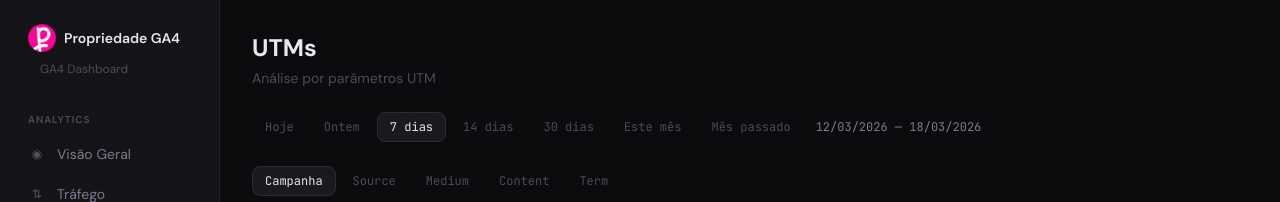
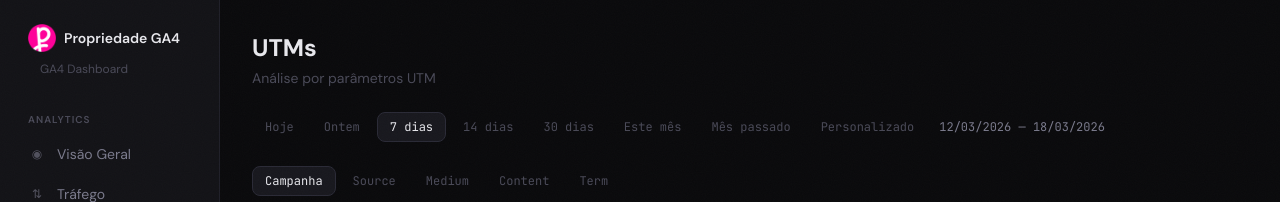
Before and after one commit to lucasmozzatto/analytics-petbee, a React (Vite) app: page /utms in a window 1280 px wide. Shown: the top 202 px of the page. Built offline with nearby package versions, Linux system fonts and the light colour scheme; no server answers.

Commit message:
Add custom date range picker to all pages
New "Personalizado" option in TimeWindowPicker shows two date inputs
and an "Aplicar" button. Works across all 7 pages. Pre-fills with
current date range when switching to custom mode.

Co-Authored-By: Claude Opus 4.6 <noreply@anthropic.com>

```diff
--- a/src/components/TimeWindowPicker.tsx
+++ b/src/components/TimeWindowPicker.tsx
@@ -1,3 +1,4 @@
+import { useState } from 'react';
 import { formatDateBR } from '../lib/format';
 
 interface TimeWindowOption {
@@ -13,6 +14,7 @@ const OPTIONS: TimeWindowOption[] = [
   { label: '30 dias', value: '30d' },
   { label: 'Este mês', value: 'this_month' },
   { label: 'Mês passado', value: 'last_month' },
+  { label: 'Personalizado', value: 'custom' },
 ];
 
 interface TimeWindowPickerProps {
@@ -20,16 +22,53 @@ interface TimeWindowPickerProps {
   onChange: (value: string) => void;
   startDate?: string;
   endDate?: string;
+  customStart?: string;
+  customEnd?: string;
+  onCustomRange?: (start: string, end: string) => void;
 }
 
-export default function TimeWindowPicker({ value, onChange, startDate, endDate }: TimeWindowPickerProps) {
+export default function TimeWindowPicker({
+  value,
+  onChange,
+  startDate,
+  endDate,
+  customStart,
+  customEnd,
+  onCustomRange,
+}: TimeWindowPickerProps) {
+  const [localStart, setLocalStart] = useState(customStart || '');
+  const [localEnd, setLocalEnd] = useState(customEnd || '');
+
+  const handleCustomClick = () => {
+    if (value === 'custom') return;
+    // Pre-fill with current range when switching to custom
+    setLocalStart(startDate || '');
+    setLocalEnd(endDate || '');
+    onChange('custom');
+  };
+
+  const handleApply = () => {
+    if (localStart && localEnd && onCustomRange) {
+      onCustomRange(localStart, localEnd);
+    }
+  };
+
+  const inputStyle = {
+    backgroundColor: 'var(--surface-alt)',
+    border: '1px solid var(--border)',
+    color: 'var(--text)',
+    fontFamily: 'var(--mono)',
+    fontSize: '12px',
+  };
+
   return (
+    <div className="flex flex-col gap-2">
       <div className="flex items-center gap-3 flex-wrap">
         <div className="flex gap-1 flex-wrap">
           {OPTIONS.map((opt) => (
             <button
               key={opt.value}
-            onClick={() => onChange(opt.value)}
+              onClick={() => opt.value === 'custom' ? handleCustomClick() : onChange(opt.value)}
               className="px-3 py-1.5 rounded-lg text-xs transition-colors cursor-pointer"
               style={{
                 fontFamily: 'var(--mono)',
@@ -43,6 +82,49 @@ export default function TimeWindowPicker({ value, onChange, startDate, endDate }
             </button>
           ))}
         </div>
+        {startDate && endDate && value !== 'custom' && (
+          <span
+            className="text-xs"
+            style={{ fontFamily: 'var(--mono)', color: 'var(--text-dim)' }}
+          >
+            {formatDateBR(startDate)} — {formatDateBR(endDate)}
+          </span>
+        )}
+      </div>
+
+      {/* Custom date range inputs */}
+      {value === 'custom' && (
+        <div className="flex items-center gap-2 flex-wrap">
+          <input
+            type="date"
+            value={localStart}
+            onChange={(e) => setLocalStart(e.target.value)}
+            className="px-3 py-1.5 rounded-lg text-xs"
+            style={inputStyle}
+          />
+          <span className="text-xs" style={{ color: 'var(--text-muted)' }}>até</span>
+          <input
+            type="date"
+            value={localEnd}
+            onChange={(e) => setLocalEnd(e.target.value)}
+            className="px-3 py-1.5 rounded-lg text-xs"
+            style={inputStyle}
+          />
+          <button
+            onClick={handleApply}
+            disabled={!localStart || !localEnd}
+            className="px-3 py-1.5 rounded-lg text-xs transition-colors cursor-pointer"
+            style={{
+              fontFamily: 'var(--mono)',
+              fontSize: '12px',
+              backgroundColor: localStart && localEnd ? 'var(--accent-dim)' : 'transparent',
+              border: '1px solid var(--accent)',
+              color: 'var(--accent)',
+              opacity: localStart && localEnd ? 1 : 0.4,
+            }}
+          >
+            Aplicar
+          </button>
           {startDate && endDate && (
             <span
               className="text-xs"
@@ -52,5 +134,7 @@ export default function TimeWindowPicker({ value, onChange, startDate, endDate }
             </span>
           )}
         </div>
+      )}
+    </div>
   );
 }
--- a/src/hooks/useGA4Data.ts
+++ b/src/hooks/useGA4Data.ts
@@ -80,8 +80,8 @@ export const TIME_WINDOWS: TimeWindow[] = [
   { label: '7 dias', value: '7d' },
   { label: '14 dias', value: '14d' },
   { label: '30 dias', value: '30d' },
-  { label: 'Este m\u00eas', value: 'this_month' },
-  { label: 'M\u00eas passado', value: 'last_month' },
+  { label: 'Este mês', value: 'this_month' },
+  { label: 'Mês passado', value: 'last_month' },
 ];
 
 interface UseTimeWindowResult {
@@ -89,8 +89,11 @@ interface UseTimeWindowResult {
   startDate: string;
   endDate: string;
   compare: boolean;
+  customStart: string;
+  customEnd: string;
   setWindow: (value: string) => void;
   setCompare: (value: boolean) => void;
+  setCustomRange: (start: string, end: string) => void;
 }
 
 /**
@@ -100,12 +103,18 @@ interface UseTimeWindowResult {
 export function useTimeWindow(defaultWindow = '7d'): UseTimeWindowResult {
   const [window, setWindow] = useState(defaultWindow);
   const [compare, setCompare] = useState(false);
+  const [customStart, setCustomStart] = useState('');
+  const [customEnd, setCustomEnd] = useState('');
 
   const { startDate, endDate } = useMemo(() => {
     const nowUTC = new Date();
     const now = toZonedTime(nowUTC, TZ);
     const today = startOfDay(now);
     const yesterday = subDays(today, 1);
+
+    if (window === 'custom' && customStart && customEnd) {
+      return { startDate: customStart, endDate: customEnd };
+    }
 
     let start: Date;
     let end: Date;
@@ -157,14 +166,23 @@ export function useTimeWindow(defaultWindow = '7d'): UseTimeWindowResult {
       startDate: format(start, 'yyyy-MM-dd'),
       endDate: format(end, 'yyyy-MM-dd'),
     };
-  }, [window]);
+  }, [window, customStart, customEnd]);
+
+  const setCustomRange = useCallback((start: string, end: string) => {
+    setCustomStart(start);
+    setCustomEnd(end);
+    setWindow('custom');
+  }, []);
 
   return {
     window,
     startDate,
     endDate,
     compare,
+    customStart,
+    customEnd,
     setWindow,
     setCompare,
+    setCustomRange,
   };
 }
--- a/src/pages/Funil.tsx
+++ b/src/pages/Funil.tsx
@@ -14,7 +14,7 @@ const DOMAIN_TABS = [
 ] as const;
 
 export default function Funil() {
-  const { window, setWindow, startDate, endDate, compare, setCompare } = useTimeWindow();
+  const { window, setWindow, startDate, endDate, compare, setCompare, customStart, customEnd, setCustomRange } = useTimeWindow();
   const [data, setData] = useState<FunnelData | null>(null);
   const [selectedDomain, setSelectedDomain] = useState<string>('');
   const [pages, setPages] = useState<string[]>([]);
@@ -69,7 +69,7 @@ export default function Funil() {
       </div>
 
       <div className="flex items-center gap-4 flex-wrap">
-        <TimeWindowPicker value={window} onChange={setWindow} startDate={startDate} endDate={endDate} />
+        <TimeWindowPicker value={window} onChange={setWindow} startDate={startDate} endDate={endDate} customStart={customStart} customEnd={customEnd} onCustomRange={setCustomRange} />
         <CompareToggle enabled={compare} onChange={setCompare} />
       </div>
 
--- a/src/pages/Insights.tsx
+++ b/src/pages/Insights.tsx
@@ -7,7 +7,7 @@ import { formatDateBR } from '../lib/format';
 import TimeWindowPicker from '../components/TimeWindowPicker';
 
 export default function Insights() {
-  const { window, setWindow, startDate, endDate } = useTimeWindow();
+  const { window, setWindow, startDate, endDate, customStart, customEnd, setCustomRange } = useTimeWindow();
   const [analysis, setAnalysis] = useState<InsightFull | null>(null);
   const [history, setHistory] = useState<InsightSummary[]>([]);
   const [loading, setLoading] = useState(false);
@@ -57,7 +57,7 @@ export default function Insights() {
         <p className="text-sm" style={{ color: 'var(--text-muted)' }}>Análise automatizada com inteligência artificial</p>
       </div>
 
-      <TimeWindowPicker value={window} onChange={setWindow} startDate={startDate} endDate={endDate} />
+      <TimeWindowPicker value={window} onChange={setWindow} startDate={startDate} endDate={endDate} customStart={customStart} customEnd={customEnd} onCustomRange={setCustomRange} />
 
       {/* Config section */}
       <div
--- a/src/pages/Onboarding.tsx
+++ b/src/pages/Onboarding.tsx
@@ -10,7 +10,7 @@ import { formatNumber, formatPercent } from '../lib/format';
 import { getStepConfig, getStepLabel, PHASE_DISPLAY } from '../lib/onboarding-config';
 
 export default function Onboarding() {
-  const { window, setWindow, startDate, endDate, compare, setCompare } = useTimeWindow();
+  const { window, setWindow, startDate, endDate, compare, setCompare, customStart, customEnd, setCustomRange } = useTimeWindow();
   const [data, setData] = useState<OnboardingFunnelData | null>(null);
   const [loading, setLoading] = useState(true);
 
@@ -105,7 +105,7 @@ export default function Onboarding() {
       </div>
 
       <div className="flex items-center gap-4 flex-wrap">
-        <TimeWindowPicker value={window} onChange={setWindow} startDate={startDate} endDate={endDate} />
+        <TimeWindowPicker value={window} onChange={setWindow} startDate={startDate} endDate={endDate} customStart={customStart} customEnd={customEnd} onCustomRange={setCustomRange} />
         <CompareToggle enabled={compare} onChange={setCompare} />
       </div>
 
--- a/src/pages/Paginas.tsx
+++ b/src/pages/Paginas.tsx
@@ -6,7 +6,7 @@ import TimeWindowPicker from '../components/TimeWindowPicker';
 import PageTable from '../components/PageTable';
 
 export default function Paginas() {
-  const { window, setWindow, startDate, endDate } = useTimeWindow();
+  const { window, setWindow, startDate, endDate, customStart, customEnd, setCustomRange } = useTimeWindow();
   const [data, setData] = useState<PageRow[]>([]);
   const [total, setTotal] = useState(0);
   const [page, setPage] = useState(1);
@@ -36,7 +36,7 @@ export default function Paginas() {
         <p className="text-sm mt-1" style={{ color: 'var(--text-muted)' }}>Top páginas por visualizações e conversão</p>
       </div>
 
-      <TimeWindowPicker value={window} onChange={setWindow} startDate={startDate} endDate={endDate} />
+      <TimeWindowPicker value={window} onChange={setWindow} startDate={startDate} endDate={endDate} customStart={customStart} customEnd={customEnd} onCustomRange={setCustomRange} />
 
       {loading ? (
         <div className="text-sm" style={{ color: 'var(--text-muted)' }}>Carregando...</div>
--- a/src/pages/Trafego.tsx
+++ b/src/pages/Trafego.tsx
@@ -8,7 +8,7 @@ import ChannelTable from '../components/ChannelTable';
 import SourceMediumTable from '../components/SourceMediumTable';
 
 export default function Trafego() {
-  const { window, setWindow, startDate, endDate, compare, setCompare } = useTimeWindow();
+  const { window, setWindow, startDate, endDate, compare, setCompare, customStart, customEnd, setCustomRange } = useTimeWindow();
   const [data, setData] = useState<TrafegoResponse | null>(null);
   const [loading, setLoading] = useState(true);
 
@@ -28,7 +28,7 @@ export default function Trafego() {
       </div>
 
       <div className="flex items-center gap-4 flex-wrap">
-        <TimeWindowPicker value={window} onChange={setWindow} startDate={startDate} endDate={endDate} />
+        <TimeWindowPicker value={window} onChange={setWindow} startDate={startDate} endDate={endDate} customStart={customStart} customEnd={customEnd} onCustomRange={setCustomRange} />
         <CompareToggle enabled={compare} onChange={setCompare} />
       </div>
 
--- a/src/pages/UTMs.tsx
+++ b/src/pages/UTMs.tsx
@@ -22,7 +22,7 @@ const DIMENSION_LABELS: Record<UTMDimension, string> = {
 };
 
 export default function UTMs() {
-  const { window, setWindow, startDate, endDate } = useTimeWindow();
+  const { window, setWindow, startDate, endDate, customStart, customEnd, setCustomRange } = useTimeWindow();
   const [dimension, setDimension] = useState<UTMDimension>('campaign');
   const [data, setData] = useState<UTMRow[]>([]);
   const [loading, setLoading] = useState(true);
@@ -42,7 +42,7 @@ export default function UTMs() {
         <p className="text-sm mt-1" style={{ color: 'var(--text-muted)' }}>Análise por parâmetros UTM</p>
       </div>
 
-      <TimeWindowPicker value={window} onChange={setWindow} startDate={startDate} endDate={endDate} />
+      <TimeWindowPicker value={window} onChange={setWindow} startDate={startDate} endDate={endDate} customStart={customStart} customEnd={customEnd} onCustomRange={setCustomRange} />
 
       <div className="flex gap-1">
         {TABS.map((tab) => (
--- a/src/pages/Visao.tsx
+++ b/src/pages/Visao.tsx
@@ -19,7 +19,7 @@ const CHANNEL_COLORS: Record<string, string> = {
 };
 
 export default function Visao() {
-  const { window, setWindow, startDate, endDate, compare, setCompare } = useTimeWindow();
+  const { window, setWindow, startDate, endDate, compare, setCompare, customStart, customEnd, setCustomRange } = useTimeWindow();
   const [data, setData] = useState<VisaoGeralResponse | null>(null);
   const [loading, setLoading] = useState(true);
 
@@ -49,7 +49,7 @@ export default function Visao() {
       </div>
 
       <div className="flex items-center gap-4 flex-wrap">
-        <TimeWindowPicker value={window} onChange={setWindow} startDate={startDate} endDate={endDate} />
+        <TimeWindowPicker value={window} onChange={setWindow} startDate={startDate} endDate={endDate} customStart={customStart} customEnd={customEnd} onCustomRange={setCustomRange} />
         <CompareToggle enabled={compare} onChange={setCompare} />
       </div>
 
```
Lines whose indentation alone changed are shown as unchanged.
